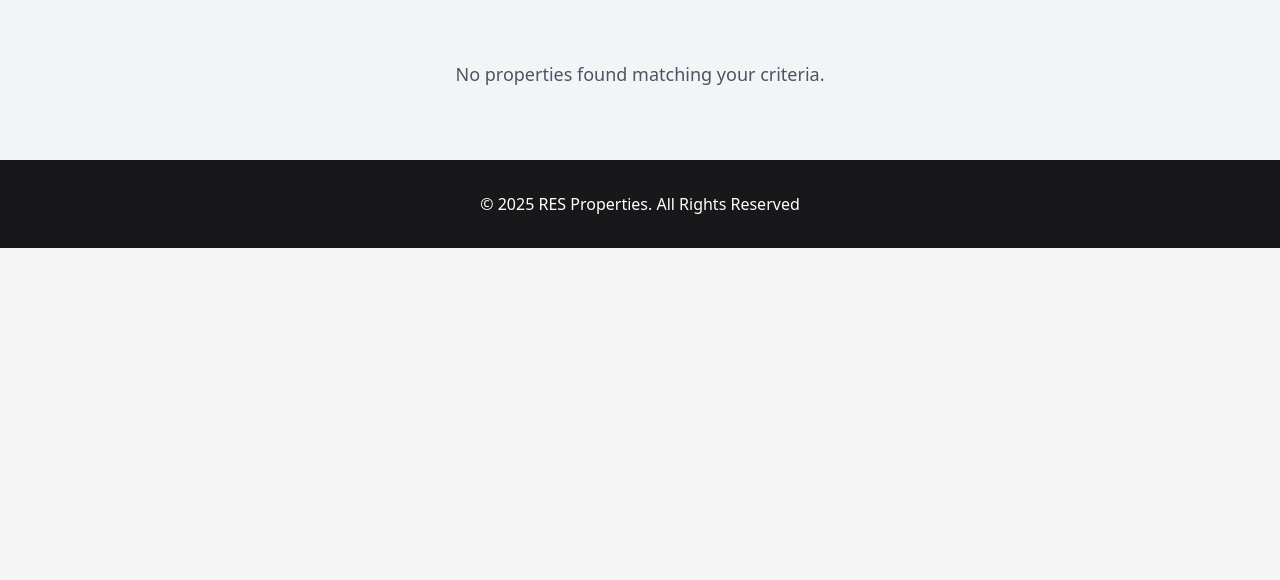
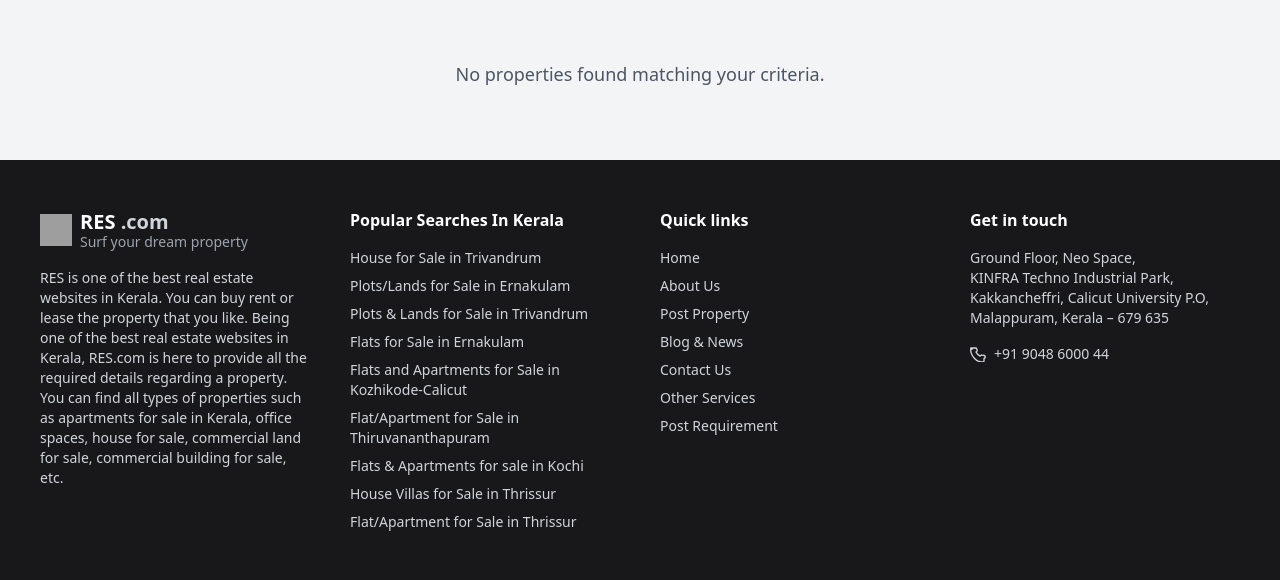
Before and after one commit to rahulkrishna8911/Realestate, a Django app: page /property in a window 1280 px wide. Shown: the part 742-1322 px from the top of the page. Before the commit the page ends 990 px from the top, so only its background shows below. Run offline with Django 5.2, Linux system fonts and the light colour scheme; data that the repository does not hold is empty; some libraries are stand-ins or nearby versions; grey boxes are pictures that could not be loaded.

Commit message:
change html page6

```diff
--- a/templates/property_list.html
+++ b/templates/property_list.html
@@ -263,12 +263,67 @@
   {% endif %}
 </section>
 
-<!-- Footer -->
-<footer class="bg-zinc-900 text-white py-8">
-  <div class="container mx-auto px-4 text-center">
-    <p>© 2025 RES Properties. All Rights Reserved</p>
-  </div>
-</footer>
+  <!-- Footer -->
+  <footer class="bg-zinc-900 text-white py-8 sm:py-12 px-4 sm:px-10">
+    <div class="max-w-screen-xl mx-auto grid grid-cols-1 sm:grid-cols-2 lg:grid-cols-4 gap-8 sm:gap-10">
+      <!-- Column 1: Logo & Description -->
+      <div>
+        <div class="flex items-center space-x-2 mb-4">
+          <img src="https://img.icons8.com/ios-filled/50/ffffff/home.png" alt="logo" class="h-8 w-8"> <!-- Using the same home icon -->
+          <div>
+            <h2 class="text-xl font-bold">RES <span class="text-gray-300">.com</span></h2>
+            <p class="text-xs sm:text-sm text-gray-400 -mt-1">Surf your dream property</p>
+          </div>
+        </div>
+        <p class="text-xs sm:text-sm leading-relaxed text-gray-300">
+         RES is one of the best real estate websites in Kerala. You can buy rent or lease the property that you like. Being one of the best real estate websites in Kerala, RES.com is here to provide all the required details regarding a property. You can find all types of properties such as apartments for sale in Kerala, office spaces, house for sale, commercial land for sale, commercial building for sale, etc.
+        </p>
+      </div>
+
+      <!-- Column 2: Popular Searches -->
+      <div>
+        <h3 class="text-white font-semibold mb-4">Popular Searches In Kerala</h3>
+        <ul class="space-y-2 text-xs sm:text-sm text-gray-300">
+          <li>House for Sale in Trivandrum</li>
+          <li>Plots/Lands for Sale in Ernakulam</li>
+          <li>Plots & Lands for Sale in Trivandrum</li>
+          <li>Flats for Sale in Ernakulam</li>
+          <li>Flats and Apartments for Sale in Kozhikode-Calicut</li>
+          <li>Flat/Apartment for Sale in Thiruvananthapuram</li>
+          <li>Flats & Apartments for sale in Kochi</li>
+          <li>House Villas for Sale in Thrissur</li>
+          <li>Flat/Apartment for Sale in Thrissur</li>
+        </ul>
+      </div>
+
+      <!-- Column 3: Quick Links -->
+      <div>
+        <h3 class="text-white font-semibold mb-4">Quick links</h3>
+        <ul class="space-y-2 text-xs sm:text-sm text-gray-300">
+          <li><a href="#" class="hover:text-white">Home</a></li>
+          <li><a href="#" class="hover:text-white">About Us</a></li>
+          <li><a href="#" class="hover:text-white">Post Property</a></li>
+          <li><a href="#" class="hover:text-white">Blog & News</a></li>
+          <li><a href="#" class="hover:text-white">Contact Us</a></li>
+          <li><a href="#" class="hover:text-white">Other Services</a></li>
+          <li><a href="#" class="hover:text-white">Post Requirement</a></li>
+        </ul>
+      </div>
+
+      <!-- Column 4: Contact Info -->
+      <div>
+        <h3 class="text-white font-semibold mb-4">Get in touch</h3>
+        <p class="text-xs sm:text-sm text-gray-300 leading-relaxed mb-4">
+          Ground Floor, Neo Space,<br>
+          KINFRA Techno Industrial Park,<br>
+          Kakkancheffri, Calicut University P.O,<br>
+          Malappuram, Kerala – 679 635
+        </p>
+        <p class="text-xs sm:text-sm text-gray-300 mb-2 flex items-center gap-2">
+          <svg xmlns="http://www.w3.org/2000/svg" class="h-4 w-4 inline" fill="none" viewBox="0 0 24 24" stroke="currentColor">
+            <path stroke-linecap="round" stroke-linejoin="round" stroke-width="2" d="M3 5a2 2 0 012-2h3.28a2 2 0 011.94 1.45l.41 1.65a2 2 0 01-.45 1.91l-1.1 1.1a16.06 16.06 0 006.07 6.07l1.1-1.1a2 2 0 011.91-.45l1.65.41A2 2 0 0121 18.72V22a2 2 0 01-2 2h-1C9.82 24 1 15.18 1 5V4a1 1 0 011-1h1z" />
+          </svg> +91 9048 6000 44
+        </p>
 
 <!-- JavaScript for Mobile Menu Toggle -->
 <script>
--- a/templates/signup.html
+++ b/templates/signup.html
@@ -170,7 +170,7 @@
           <div class="text-center mt-6">
             <p class="text-gray-600">
               Already have an account?
-              <a href="/signin" class="text-blue-600 hover:underline font-medium">Sign In</a>
+              <a href="/login" class="text-blue-600 hover:underline font-medium">Sign In</a>
             </p>
           </div>
         </div>
```
Also changed, not shown: Realestateapp/models.py (+23 -0 lines), templates/Homepage.html (+5 -48 lines).
